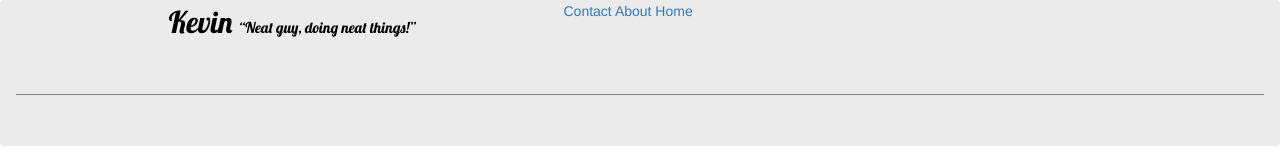
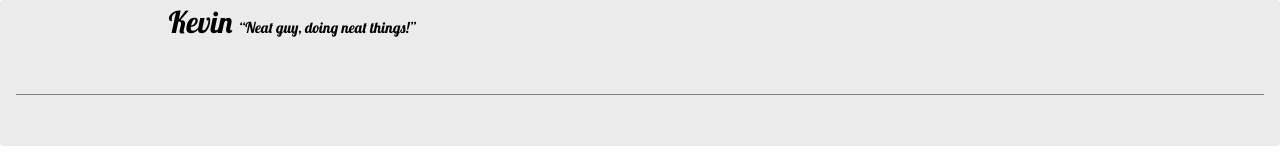
Before and after one commit to inkieee/inkieee.github.io, a plain HTML site: page index.html in a window 1280 px wide. Shown: the top 160 px of the page. Drawn offline with nearby package versions, Linux system fonts and the light colour scheme; files that its build step writes are made by us from their sources; a web font is replaced by a local one.

Commit message:
remove most

```diff
--- a/index.html
+++ b/index.html
@@ -24,11 +24,11 @@
 <div class="container-fluid navbar">
     <div class="row">
         <p id="name" class="col-md-5 navbar-left">Kevin <q style="font-size:15px" id="slogan">Neat guy, doing neat things!</q></p>
-        <div class="col-md-7 navbar-right">
+        <!--div class="col-md-7 navbar-right">
             <a href="#contact">Contact</a>
             <a href="#about">About</a>
             <a href="#home">Home</a>
-        </div>
+        </div-->
     </div>
     <div id="title-break"><hr></div>
 </div>
```
